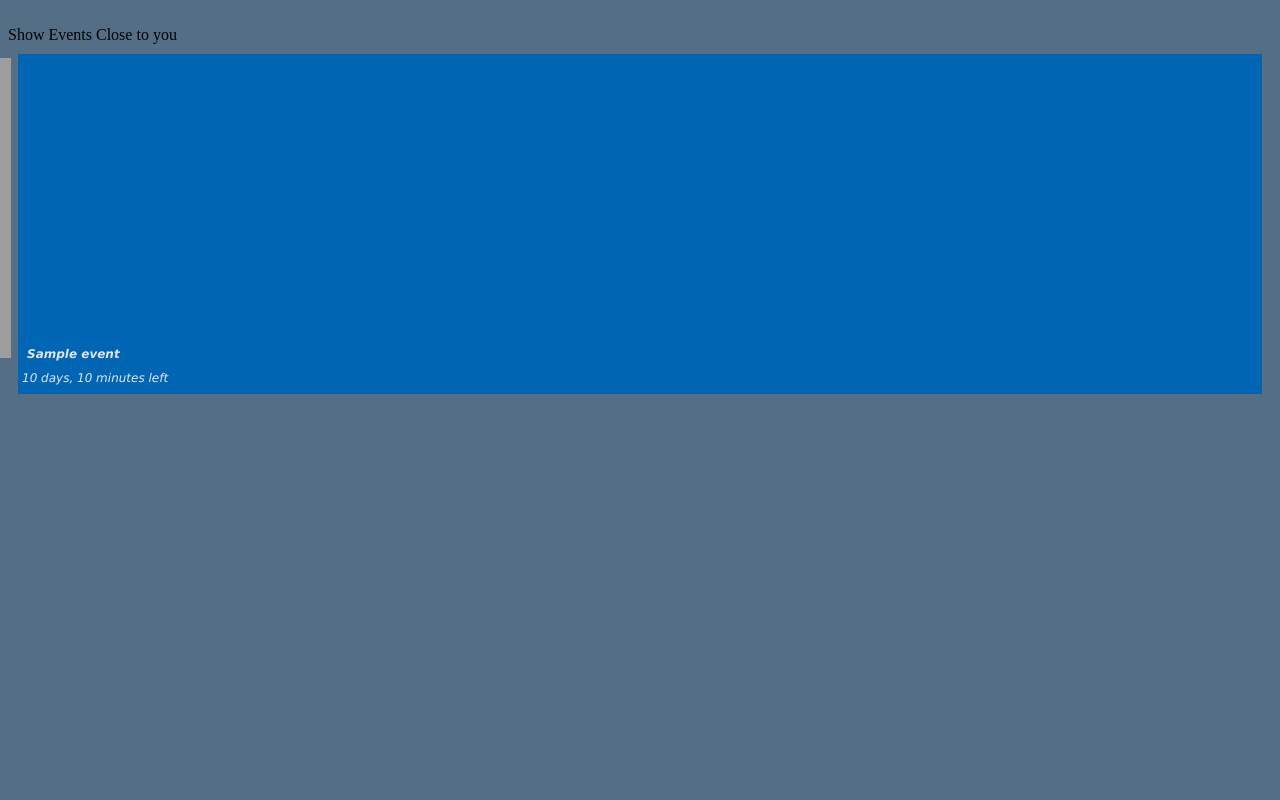
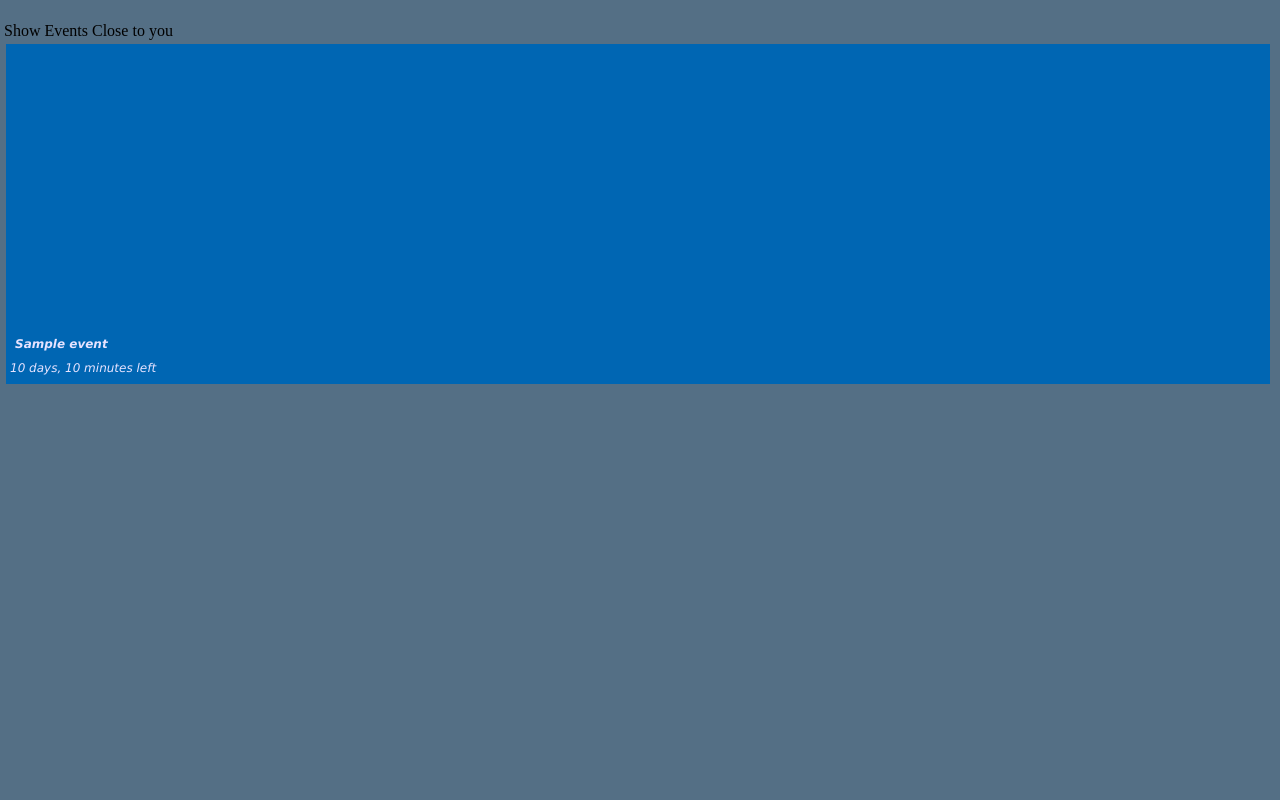
Before and after one commit to mst/whatsupcoming, a Python web app: template templates/eventsearch/upcoming.html in a window 1280 px wide. Run offline with Jinja, Linux system fonts and the light colour scheme; the template is opened without the code that fills it: most values are stand-ins (such as "Sample title", 1, 10 or a date in 2020).

Commit message:
Basic CSS to look a little nicer ;-)

```diff
--- a/templates/eventsearch/upcoming.html
+++ b/templates/eventsearch/upcoming.html
@@ -2,7 +2,8 @@
 <head>
 	<meta name="viewport" content="width=device-width; initial-scale=1.0; maximum-scale=1.0; user-scalable=0;"/>
 	<style type="text/css">
-		body{
+		body{padding:0px;
+			margin:4px;
 				background-color:#546F85;}
 		ul {
 		font-family: Verdana, Arial, Helvetica, sans-serif;
@@ -19,8 +20,9 @@
 		list-style-position: outside;
 		list-style-image: url(arrow.gif);
 		list-style-type: none;
-		padding: 6px;
-		margin: 2px;}
+		padding: 0px;
+		margin: 4px;
+		margin-left:0px;}
 		li {margin:2px;
 			background-color: #0066B3	;
 			padding:	4px;}
```
